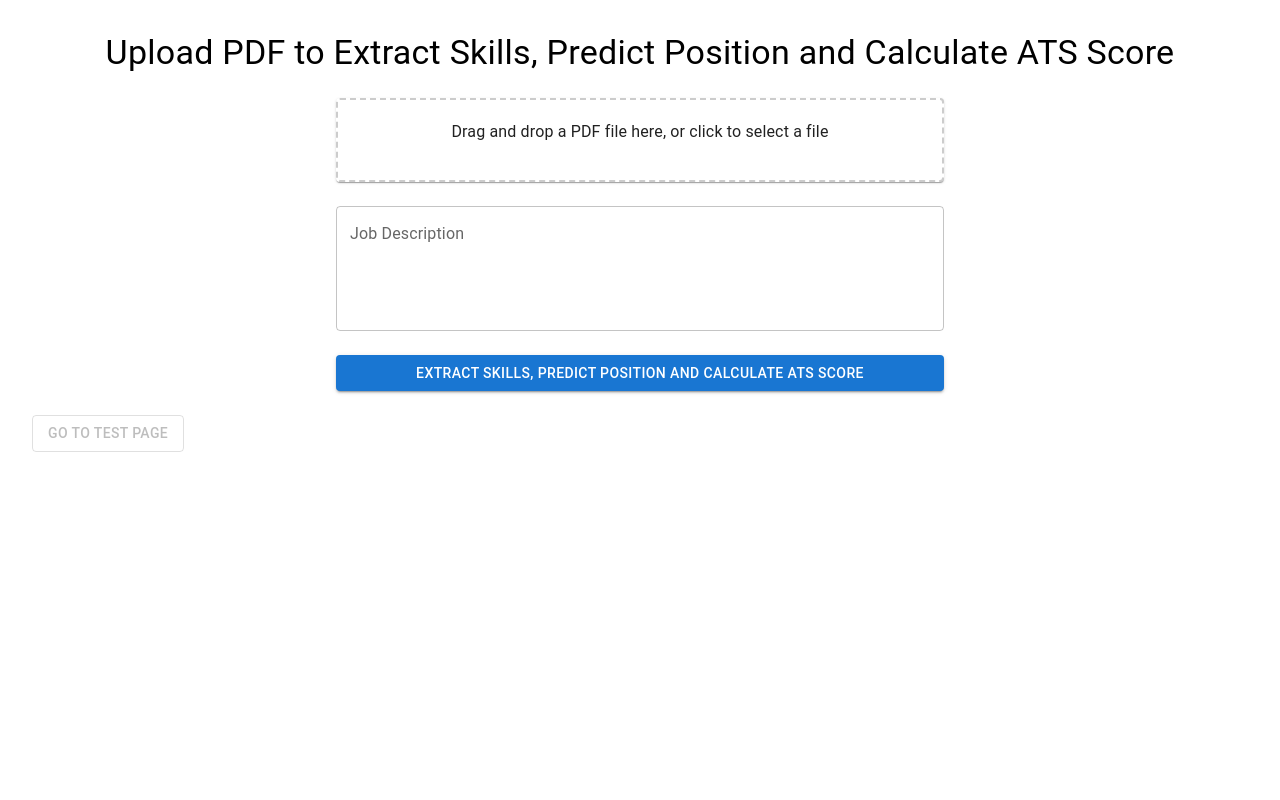
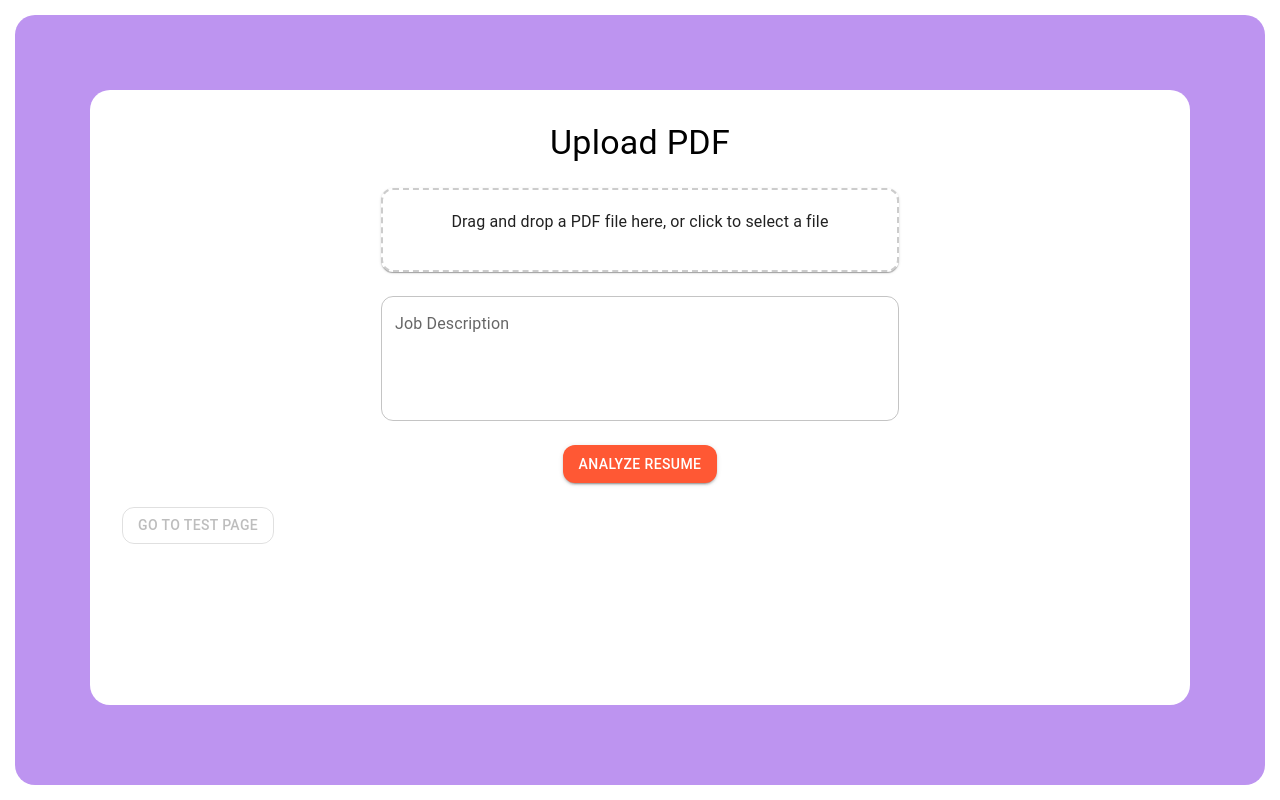
Before and after one commit to RishiDevs3248/Final_Year_Project, a React (Create React App) app in the folder frontend/: page /upload in a window 1280 px wide. Built offline with nearby package versions, Linux system fonts and the light colour scheme.

Commit message:
[Update -> all page UI changed & updated , more work pending]

```diff
--- a/frontend/src/Pages/LandingPage.jsx
+++ b/frontend/src/Pages/LandingPage.jsx
@@ -1,14 +1,35 @@
 import { useNavigate } from "react-router-dom";
+import {
+    Button,
+} from "@mui/material";
 
 export default function Landingpage() {
     const navigate = useNavigate();
+    const handleGoToUploadPage = () => {
+        navigate("/upload");
+    };
     return (
-        <div style={{ backgroundColor: "#fff" , height: "calc(100vh - 30px)", width: "calc(100vw - 30px)", padding: "15px"}}>
-            <div style={{ backgroundColor: "#BD94F0", height: "calc(100% - 150px)", width: "calc(100% - 150px)", padding: "75px" ,borderRadius: "20px"}}>
-                <div style={{ backgroundColor: "#fff", height: "100%", width: "100%", borderRadius: "20px" , position:"relative"}}>
-                    <button style={{position:"absolute",bottom:"0px"}} onClick={() => navigate("/upload")}>Get Started</button>
-                    <button style={{position:"absolute",bottom:"0px"}} onClick={() => navigate("/upload")}>Get Started</button>
-                    <button style={{position:"absolute",bottom:"0px"}} onClick={() => navigate("/upload")}>Get Started</button>
+        <div style={{ backgroundColor: "#fff", height: "calc(100vh - 30px)", width: "calc(100vw - 30px)", padding: "15px" }}>
+            <div style={{ backgroundColor: "#BD94F0", height: "calc(100% - 150px)", width: "calc(100% - 150px)", padding: "75px", borderRadius: "20px" }}>
+                <div style={{ backgroundColor: "#fff", height: "100%", width: "100%", borderRadius: "20px", position: "relative" }}>
+                    <button style={{ position: "absolute", bottom: "0px" }} onClick={() => navigate("/upload")}>Get Started</button>
+                    <Button
+                        variant="contained"
+                        color="primary"
+                        // fullWidth
+                        sx={{
+                            mt: 3,
+                            backgroundColor: "#ff5834",
+                            borderRadius: "12px",
+                            '&:hover': {
+                                backgroundColor: "#e14c2d" // slightly darker shade for hover effect
+                            }
+                        }}
+                        onClick={handleGoToUploadPage}
+                        disabled={false}
+                    >
+                        Get Started
+                    </Button>
                 </div>
             </div>
         </div>
--- a/frontend/src/Pages/ResourcesPage.js
+++ b/frontend/src/Pages/ResourcesPage.js
@@ -1,6 +1,6 @@
 import React from 'react';
 import { useLocation } from 'react-router-dom';
-import { Typography, List, ListItem, Button } from '@mui/material';
+import { Typography, List, ListItem, Button, AccordionDetails, Card } from '@mui/material';
 
 const ResourcesPage = () => {
     const location = useLocation();
@@ -14,8 +14,17 @@ const ResourcesPage = () => {
 
         return (
             <div key={skill}>
+
                 <Typography variant="h5">{skill}</Typography>
+
                 <List>
+                    <Card style={{
+                        marginBottom: '15px',
+                        boxShadow: "none",
+                        border: "0.8px solid black",
+                        borderRadius: "12px",
+                        padding:"12px"
+                    }}>
                         {skillResources.Platforms && (
                             <>
                                 <Typography variant="h6">Platforms:</Typography>
@@ -28,6 +37,15 @@ const ResourcesPage = () => {
                                 ))}
                             </>
                         )}
+                    </Card>
+
+                    <Card style={{
+                        marginBottom: '15px',
+                        boxShadow: "none",
+                        border: "0.8px solid black",
+                        borderRadius: "12px",
+                        padding:"12px"
+                    }}>
                         {skillResources.Documentation && (
                             <>
                                 <Typography variant="h6">Documentation:</Typography>
@@ -40,6 +58,16 @@ const ResourcesPage = () => {
                                 ))}
                             </>
                         )}
+
+                    </Card>
+
+                    <Card style={{
+                        marginBottom: '15px',
+                        boxShadow: "none",
+                        border: "0.8px solid black",
+                        borderRadius: "12px",
+                        padding:"12px"
+                    }}>
                         {skillResources.Practice && (
                             <>
                                 <Typography variant="h6">Practice:</Typography>
@@ -52,6 +80,15 @@ const ResourcesPage = () => {
                                 ))}
                             </>
                         )}
+                    </Card>
+
+                    <Card style={{
+                        marginBottom: '15px',
+                        boxShadow: "none",
+                        border: "0.8px solid black",
+                        borderRadius: "12px",
+                        padding:"12px"
+                    }}>
                         {skillResources.Community && (
                             <>
                                 <Typography variant="h6">Community:</Typography>
@@ -64,18 +101,47 @@ const ResourcesPage = () => {
                                 ))}
                             </>
                         )}
+                    </Card>
+
                 </List>
             </div>
         );
     };
 
     return (
+        <div style={{
+            backgroundColor: "#fff", // 1st white
+            minHeight: "100vh",
+            minWidth: "100vw",
+            padding: "15px",
+            boxSizing: "border-box"
+        }}>
+            <div style={{
+                backgroundColor: "#BD94F0",  //2nd purple
+                minHeight: "calc(100vh - 30px)",
+                minWidth: "calc(100vw - 30px)",
+                padding: "75px",
+                borderRadius: "20px",
+                boxSizing: "border-box"
+            }}>
+                <div style={{
+                    backgroundColor: "#fff", // 3rd white
+                    width: "100%",
+                    minHeight: "calc(100vh - 185px)",
+                    borderRadius: "20px",
+                    position: "relative",
+                    overflow: "auto",
+                    boxSizing: "border-box"
+                }}>
                     <div style={{ padding: '20px', maxWidth: '800px', margin: '0 auto' }}>
                         <Typography variant="h4" gutterBottom>
                             Resources for Your Skills
                         </Typography>
                         {skills.map((skill) => renderResources(skill))}
                     </div>
+                </div>
+            </div>
+        </div>
     );
 };
 
--- a/frontend/src/Pages/UploadPage.js
+++ b/frontend/src/Pages/UploadPage.js
@@ -3,9 +3,35 @@ import UploadPDF from '../components/UploadPDF';
 
 const UploadPage = () => {
     return (
-        <div>
-            <UploadPDF />
+        <div style={{
+            backgroundColor: "#fff", // 1st white
+            minHeight: "100vh",
+            minWidth: "100vw",
+            padding: "15px",
+            boxSizing: "border-box"
+        }}>
+            <div style={{
+                backgroundColor: "#BD94F0",  //2nd purple
+                minHeight: "calc(100vh - 30px)",
+                minWidth: "calc(100vw - 30px)",
+                padding: "75px",
+                borderRadius: "20px",
+                boxSizing: "border-box"
+            }}>
+                <div style={{
+                    backgroundColor: "#fff", // 3rd white
+                    width: "100%",
+                    minHeight: "calc(100vh - 185px)",
+                    borderRadius: "20px",
+                    position: "relative",
+                    overflow: "auto",
+                    boxSizing: "border-box"
+                }}>
+                    <UploadPDF />
+                </div>
+            </div>
         </div>
+
     );
 };
 
--- a/frontend/src/components/UploadPDF.js
+++ b/frontend/src/components/UploadPDF.js
@@ -12,7 +12,7 @@ import {
     Grid,
     TextField,
 } from "@mui/material";
-import { styled } from "@mui/system";
+import { flexbox, styled } from "@mui/system";
 
 const Dropzone = styled(Paper)(({ isDragging }) => ({
     border: `2px dashed ${isDragging ? "#1976d2" : "#ccc"}`,
@@ -141,7 +141,7 @@ const UploadPDF = () => {
     return (
         <Box sx={{ p: 4 }}>
             <Typography variant="h4" sx={{ mb: 3, textAlign: "center" }}>
-                Upload PDF to Extract Skills, Predict Position and Calculate ATS Score
+                Upload PDF
             </Typography>
             <Grid container justifyContent="center" alignItems="center">
                 <Grid item xs={12} md={6}>
@@ -151,6 +151,9 @@ const UploadPDF = () => {
                         onDragLeave={handleDragLeave}
                         onDrop={handleDrop}
                         onClick={() => document.getElementById("fileInput").click()}
+                        sx={{
+                            borderRadius: "12px"
+                        }}
                     >
                         <Typography variant="body1" sx={{ mb: 2 }}>
                             Drag and drop a PDF file here, or click to select a file
@@ -172,18 +175,34 @@ const UploadPDF = () => {
                         rows={4}
                         value={jobDescription}
                         onChange={(e) => setJobDescription(e.target.value)}
-                        sx={{ mt: 3 }}
+                        sx={{
+                            mt: 3,
+                            '& .MuiOutlinedInput-root': {
+                                borderRadius: '12px'
+                            }
+                        }}
                     />
+                    <div style={{ display: "flex", justifyContent: "center" }}>
                         <Button
                             variant="contained"
                             color="primary"
-                        fullWidth
-                        sx={{ mt: 3 }}
+                            // fullWidth
+                            sx={{
+                                mt: 3,
+                                backgroundColor: "#ff5834",
+                                borderRadius: "12px",
+                                '&:hover': {
+                                    backgroundColor: "#e14c2d" // slightly darker shade for hover effect
+                                },
+                                paddingTop: "7px",
+                                paddingBottom: "7px",
+                            }}
                             onClick={handleAtsScore}
                             disabled={loading}
                         >
-                        {loading ? <CircularProgress size={24} /> : "Extract Skills, Predict Position and Calculate ATS Score"}
+                            {loading ? <CircularProgress size={24} /> : "Analyze Resume"}
                         </Button>
+                    </div>
                 </Grid>
             </Grid>
             {atsScore !== null && (
@@ -218,7 +237,10 @@ const UploadPDF = () => {
             <Button
                 variant="outlined"
                 color="secondary"
-                sx={{ mt: 3 }}
+                sx={{
+                    mt: 3,
+                    borderRadius: "12px"
+                }}
                 onClick={handleGoToTestPage}
                 disabled={skills.length === 0}
             >
```
Also changed, not shown: frontend/src/Pages/TestPage.js (+105 -10 lines). Lines whose indentation alone changed are shown as unchanged.
